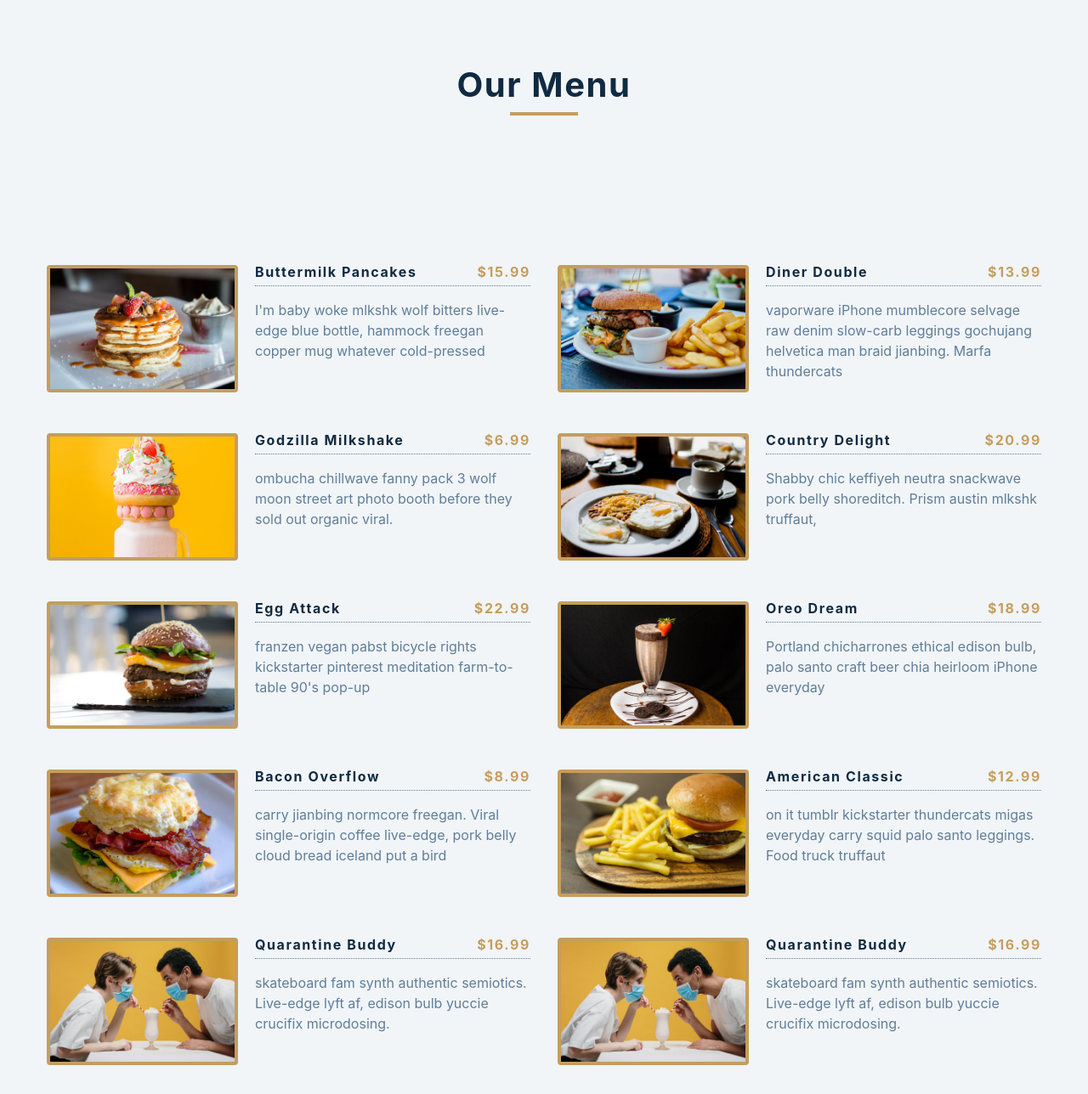
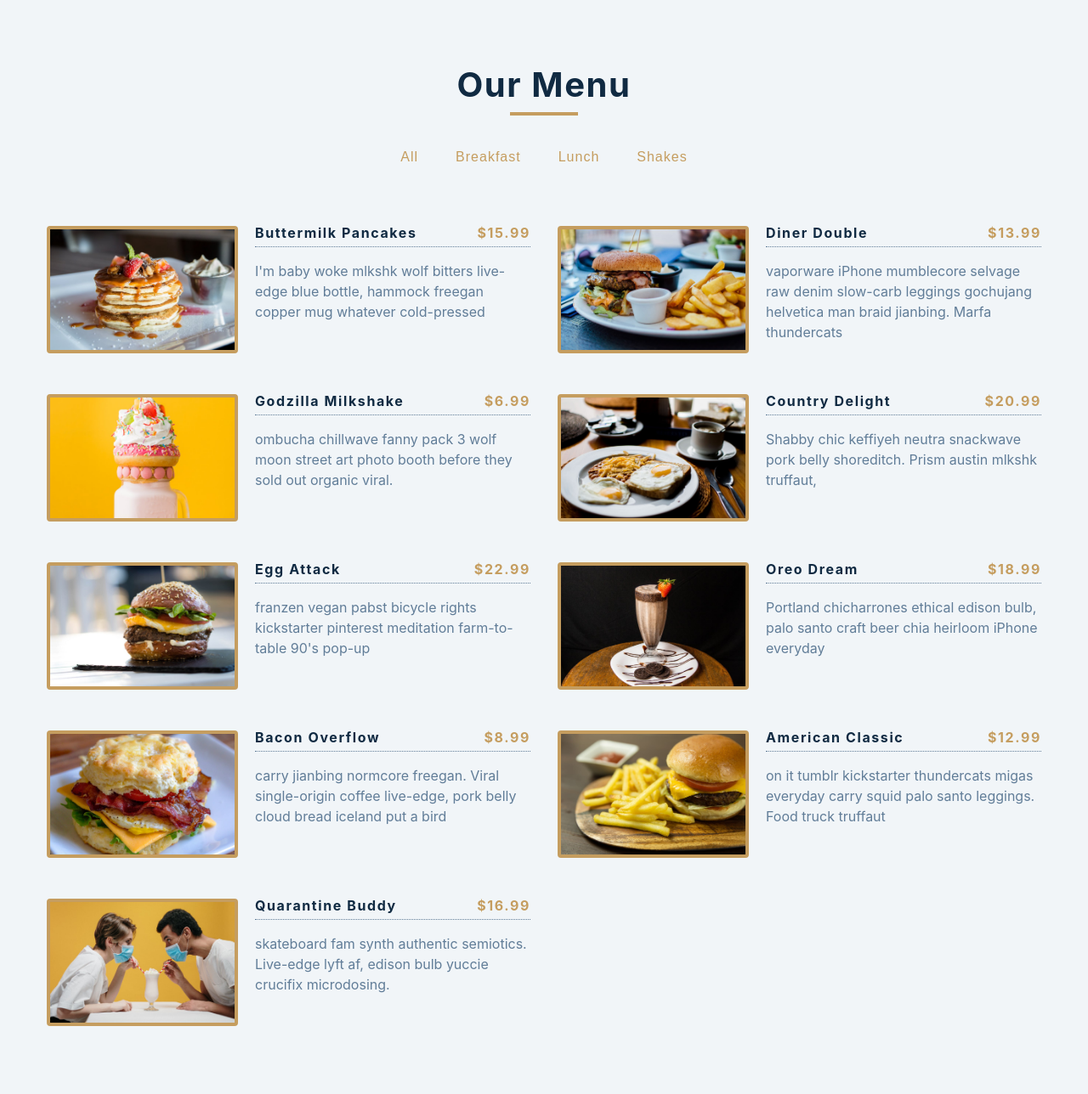
Before and after one commit to julio-henrique/cardapio-online, a React (Create React App) app: page / in a window 1280 px wide. Shown: the whole page at 85% size. Before the commit the page ends 1254 px from the top, so only its background shows below. Built offline with nearby package versions, Linux system fonts and the light colour scheme; the HTML template or start-up script is replaced by a standard one.

Commit message:
feat: categories component + styling changes

```diff
--- a/src/App.jsx
+++ b/src/App.jsx
@@ -10,6 +10,14 @@ function App() {
   const [menuItems, setMenuItems] = useState(data)
   const [categories, setCaregories] = useState(allCategories)
 
+  function filterItems(categoriesParam) {
+    if (categoriesParam === 'all') return setMenuItems(data)
+    const filteredCategory = data.filter(item => item.category === categoriesParam)
+    setMenuItems(filteredCategory)
+    return categoriesParam
+  }
+
+
   return (
     <main>
       <section className='menu section'>
@@ -17,10 +25,9 @@ function App() {
           <h2>Our Menu</h2>
           <div className='underline'></div>
         </div>
+        <Categories categories={categories} filterItems={filterItems} />
+        <Menu menuItems={menuItems}/>
       </section>
-      {/* aqui vem os componentes, o categories filtra os items */}
-      <Categories />
-      <Menu menuItems={menuItems}/>
     </main>
   )
 }
--- a/src/Categories.jsx
+++ b/src/Categories.jsx
@@ -1,8 +1,20 @@
-export const Categories = () => {
+export const Categories = ({ categories, filterItems }) => {
+    const showCategories = categories.map((item, index) => {
+        return (
+            <button
+                type="button"
+                className="filter-btn"
+                key={index}
+                onClick={() => filterItems(item)}
+            >
+                {item}
+            </button>
+        )
+    })
 
     return (
         <div className="btn-container">
-            {/* categores.map */}
+            {showCategories}
         </div>
     )
 }
--- a/src/Menu.jsx
+++ b/src/Menu.jsx
@@ -14,6 +14,7 @@ export const Menu = ({ menuItems }) => {
         )
     })
 
+
     return (
         <div className="section-center">
             {showMenuItems}
--- a/src/data.js
+++ b/src/data.js
@@ -71,13 +71,5 @@ const menu = [
       img: './images/item-9.jpeg',
       desc: `skateboard fam synth authentic semiotics. Live-edge lyft af, edison bulb yuccie crucifix microdosing.`,
     },
-    {
-      id: 10,
-      title: 'quarantine buddy',
-      category: 'dinner',
-      price: 16.99,
-      img: './images/item-9.jpeg',
-      desc: `skateboard fam synth authentic semiotics. Live-edge lyft af, edison bulb yuccie crucifix microdosing.`,
-    },
   ];
   export default menu;
```
